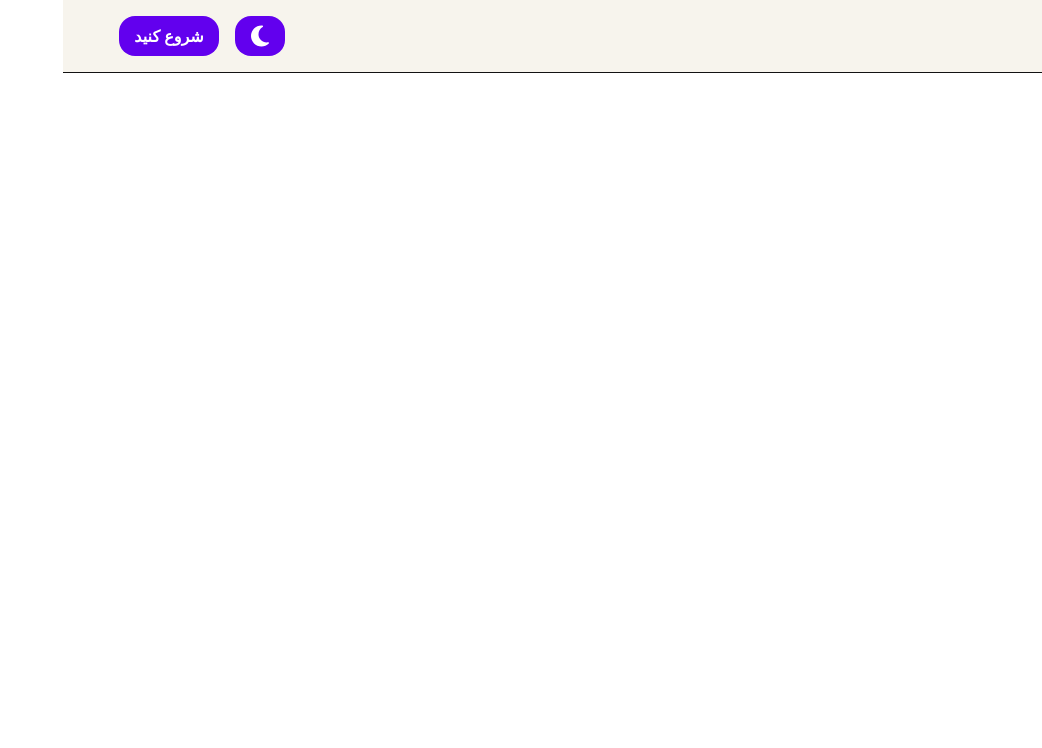
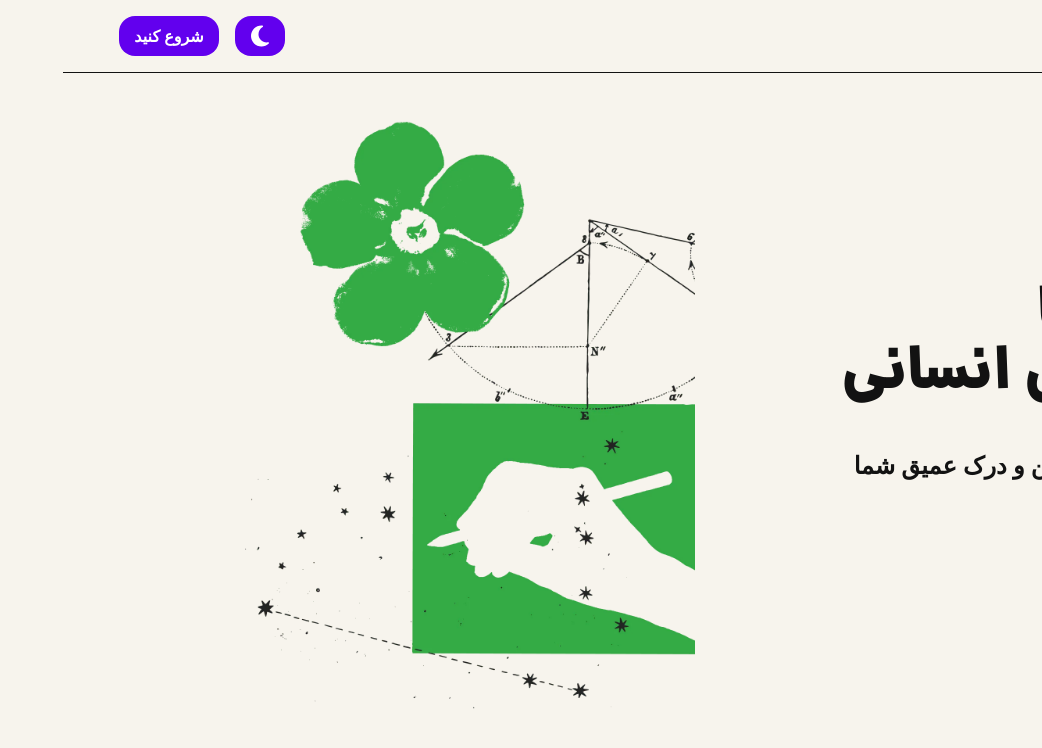
Before and after one commit to mohammadmehdidalvandii/code-negar-frontend, a React (Vite) app: page / in a window 1280 px wide. Shown: the top 748 px of the page, without its empty margins (238-1280 px from the left). Built offline with nearby package versions, Linux system fonts and the light colour scheme.

Commit message:
created section head for home-page

```diff
--- /dev/null
+++ b/src/components/template/homePage/Head/Head.tsx
@@ -0,0 +1,25 @@
+import React from 'react'
+import { Link } from 'react-router-dom'
+
+const Head:React.FC = ()=>{
+  return (
+    <section className="block mt-12">
+        <div className="container">
+            <div className="grid grid-cols-1 md:grid-cols-2 gap-4 relative">
+                 <div>
+                    <div className="block mt-40 text-center md:text-right">
+                        <h1 className="block font-danaBlack text-4xl md:text-6xl dark:text-white">داستان‌ها <br /> و ایده‌های انسانی</h1>
+                        <p className="block font-bold text-lg md:text-2xl mt-12 dark:text-white">جایی برای خواندن، نوشتن و درک عمیق شما</p>
+                        <Link to='/Login' className='btn_primary  mx-auto md:mx-0 mt-12 '>شروع کنید</Link>
+                    </div>
+                </div>
+                <div  className='hidden md:block'>
+                    <img src="/assets/images/bg-home.webp" alt="" className="block w-[450px]" />
+                </div>
+            </div>
+        </div>
+    </section>
+  )
+}
+
+export default Head
--- a/src/index.css
+++ b/src/index.css
@@ -70,7 +70,7 @@
 
 /* &&&& body &&&& */
 body{
-    @apply m-0 p-0 bg-bg-light dark:bg-bg-dark text-base text-text font-bold box-border
+    @apply m-0 p-0 bg-bg-home dark:bg-bg-dark text-base text-text font-bold box-border
 }
 /* &&&& body &&&& */
 
--- a/src/page/HomePage/HomePage.tsx
+++ b/src/page/HomePage/HomePage.tsx
@@ -1,10 +1,12 @@
 import React from 'react'
 import NavbarHome from '../../components/template/homePage/NavbarHome/NavbarHome'
+import Head from '../../components/template/homePage/Head/Head'
 
 const HomePage:React.FC = ()=>{
   return (
     <>
     <NavbarHome/>
+    <Head/>
     </>
   )
 }
```
